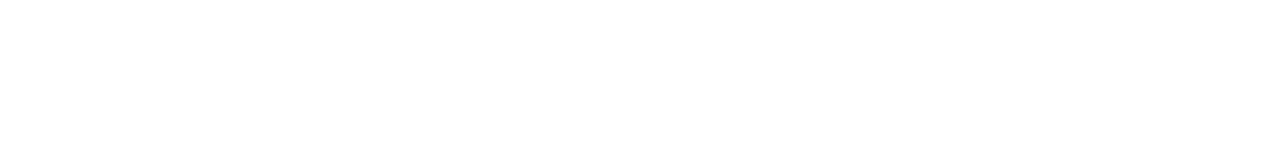
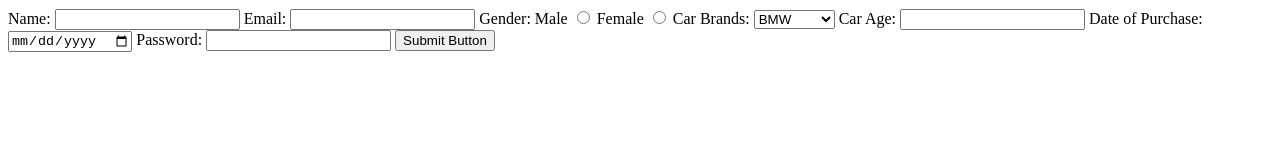
Before and after one commit to acciojob/car-insurance-form-Katasravani, a website: page main.html in a window 1280 px wide. Drawn offline with Linux system fonts and the light colour scheme.

Commit message:
created a submission

```diff
--- a/main.html
+++ b/main.html
@@ -8,6 +8,30 @@
 
 <body>
 	<!-- the entire body must be written by student -->
+	<form method="post">
+		<label for="name">Name:</label>
+		<input type="text" id="name" required>
+		<label for="email">Email:</label>
+		<input type="email" id="email" required>
+		<label>Gender:</label>
+		<label for="gender_m">Male</label>
+		<input type="radio" id="gender_m" name="gender" required>
+		<label for="gender_f">Female</label>
+		<input type="radio" id="gender_f" name="gender" required>
+		<label for="cars">Car Brands:</label>
+		<select id="cars">
+			<option value="BMW">BMW</option>
+			<option value="Audi">Audi</option>
+			<option value="Mercedez">Mercedez</option>
+		</select>
+		<label for="carage">Car Age:</label>
+		<input type="number" id="carage" required>
+		<label for="dop">Date of Purchase:</label>
+		<input type="date" id="dop" required>
+		<label for="password">Password:</label>
+		<input type="password" id="password" required>
+		<button type="submit">Submit Button</button>
+	</form>
     <script type="text/javascript" src="./script.js">
 </script>
 
```
